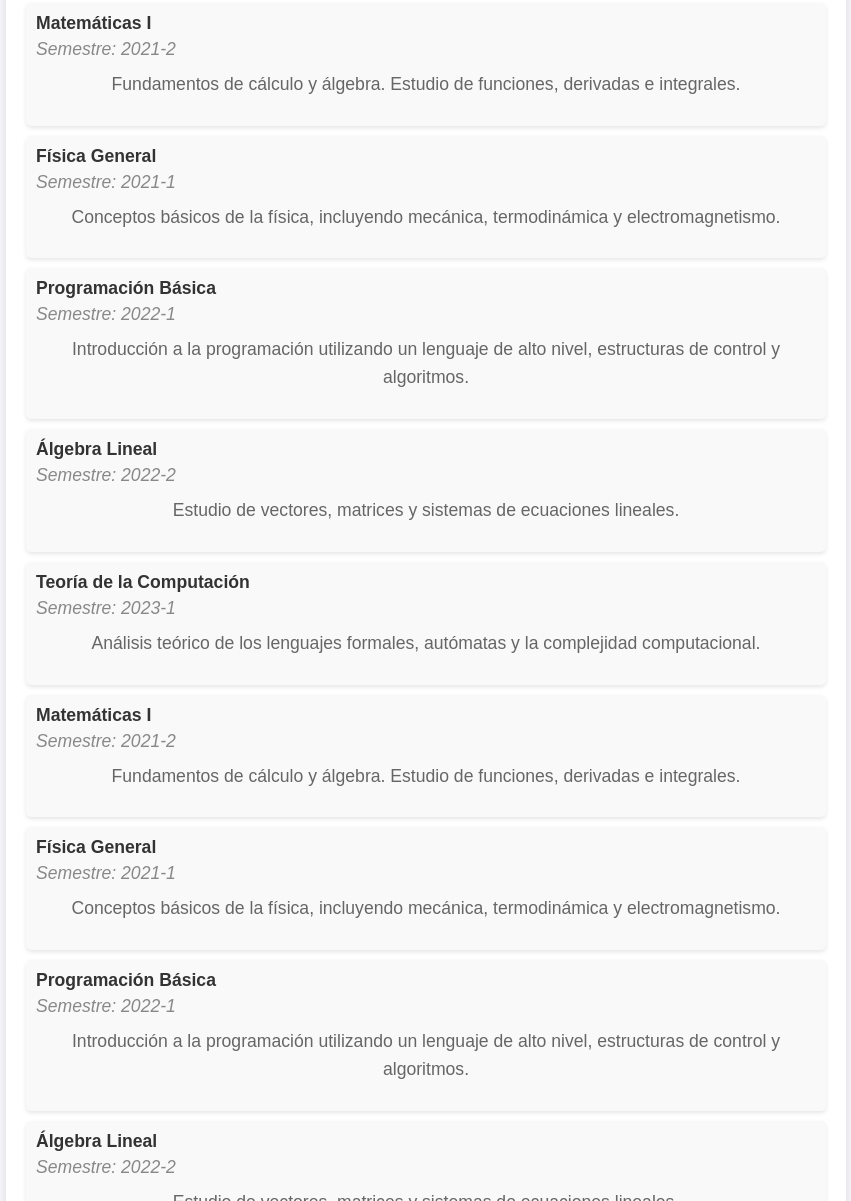
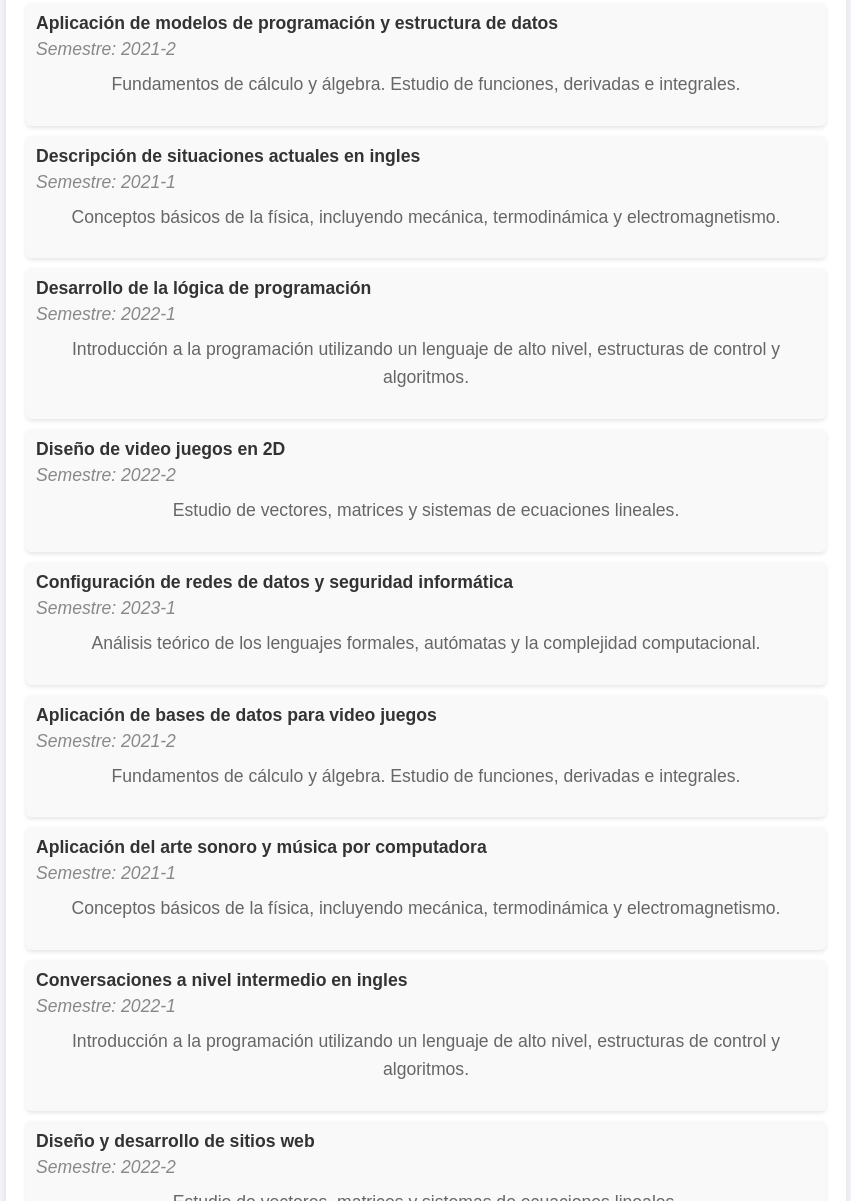
Before and after one commit to UFG-MGallardo/Lab_Github_Pages, a plain HTML site: page index.html in a window 1280 px wide. Shown: the part 1599-2800 px from the top of the page, without its empty margins (214-1065 px from the left). Drawn offline with Linux system fonts and the light colour scheme.

Commit message:
creacion de tabla de materias

```diff
--- a/index.html
+++ b/index.html
@@ -15,152 +15,152 @@
             <h2>Clases Cursadas en la Universidad</h2>
             <ul>
                 <li>
-                    <span class="course-name">Matemáticas I</span>
+                    <span class="course-name">Desarrollo del pensamiento matemático</span>
                     <span class="semester">Semestre: 2021-2</span>
                     <p class="course-description">Fundamentos de cálculo y álgebra. Estudio de funciones, derivadas e integrales.</p>
                 </li>
                 <li>
-                    <span class="course-name">Física General</span>
+                    <span class="course-name">- Aplicación de la física en video juegos</span>
                     <span class="semester">Semestre: 2021-1</span>
                     <p class="course-description">Conceptos básicos de la física, incluyendo mecánica, termodinámica y electromagnetismo.</p>
                 </li>
                 <li>
-                    <span class="course-name">Programación Básica</span>
+                    <span class="course-name">Manejo de sistemas operativos de pc y dispositivos móviles</span>
                     <span class="semester">Semestre: 2022-1</span>
                     <p class="course-description">Introducción a la programación utilizando un lenguaje de alto nivel, estructuras de control y algoritmos.</p>
                 </li>
                 <li>
-                    <span class="course-name">Álgebra Lineal</span>
+                    <span class="course-name">Apropiación de vocabulario en ingles</span>
                     <span class="semester">Semestre: 2022-2</span>
                     <p class="course-description">Estudio de vectores, matrices y sistemas de ecuaciones lineales.</p>
                 </li>
                 <li>
-                    <span class="course-name">Teoría de la Computación</span>
+                    <span class="course-name">Comunicación oral y escrita</span>
                     <span class="semester">Semestre: 2023-1</span>
                     <p class="course-description">Análisis teórico de los lenguajes formales, autómatas y la complejidad computacional.</p>
                 </li>
                 <li>
-                    <span class="course-name">Matemáticas I</span>
+                    <span class="course-name">Análisis e interpretación de datos</span>
                     <span class="semester">Semestre: 2021-2</span>
                     <p class="course-description">Fundamentos de cálculo y álgebra. Estudio de funciones, derivadas e integrales.</p>
                 </li>
                 <li>
-                    <span class="course-name">Física General</span>
+                    <span class="course-name">construcción de frases en ingles</span>
                     <span class="semester">Semestre: 2021-1</span>
                     <p class="course-description">Conceptos básicos de la física, incluyendo mecánica, termodinámica y electromagnetismo.</p>
                 </li>
                 <li>
-                    <span class="course-name">Programación Básica</span>
+                    <span class="course-name">Desarrollo de liderazgo, emprendimiento e innovación</span>
                     <span class="semester">Semestre: 2022-1</span>
                     <p class="course-description">Introducción a la programación utilizando un lenguaje de alto nivel, estructuras de control y algoritmos.</p>
                 </li>
                 <li>
-                    <span class="course-name">Álgebra Lineal</span>
+                    <span class="course-name">Desarrollo del pensamiento matemático avanzado</span>
                     <span class="semester">Semestre: 2022-2</span>
                     <p class="course-description">Estudio de vectores, matrices y sistemas de ecuaciones lineales.</p>
                 </li>
                 <li>
-                    <span class="course-name">Teoría de la Computación</span>
+                    <span class="course-name">Elaboración de narrativa audio visual</span>
                     <span class="semester">Semestre: 2023-1</span>
                     <p class="course-description">Análisis teórico de los lenguajes formales, autómatas y la complejidad computacional.</p>
                 </li>
                 <li>
-                    <span class="course-name">Matemáticas I</span>
+                    <span class="course-name">Aplicación de modelos de programación y estructura de datos</span>
                     <span class="semester">Semestre: 2021-2</span>
                     <p class="course-description">Fundamentos de cálculo y álgebra. Estudio de funciones, derivadas e integrales.</p>
                 </li>
                 <li>
-                    <span class="course-name">Física General</span>
+                    <span class="course-name">Descripción de situaciones actuales en ingles</span>
                     <span class="semester">Semestre: 2021-1</span>
                     <p class="course-description">Conceptos básicos de la física, incluyendo mecánica, termodinámica y electromagnetismo.</p>
                 </li>
                 <li>
-                    <span class="course-name">Programación Básica</span>
+                    <span class="course-name">Desarrollo de la lógica de programación</span>
                     <span class="semester">Semestre: 2022-1</span>
                     <p class="course-description">Introducción a la programación utilizando un lenguaje de alto nivel, estructuras de control y algoritmos.</p>
                 </li>
                 <li>
-                    <span class="course-name">Álgebra Lineal</span>
+                    <span class="course-name">Diseño de video juegos en 2D</span>
                     <span class="semester">Semestre: 2022-2</span>
                     <p class="course-description">Estudio de vectores, matrices y sistemas de ecuaciones lineales.</p>
                 </li>
                 <li>
-                    <span class="course-name">Teoría de la Computación</span>
+                    <span class="course-name">Configuración de redes de datos y seguridad informática</span>
                     <span class="semester">Semestre: 2023-1</span>
                     <p class="course-description">Análisis teórico de los lenguajes formales, autómatas y la complejidad computacional.</p>
                 </li>
                 <li>
-                    <span class="course-name">Matemáticas I</span>
+                    <span class="course-name">Aplicación de bases de datos para video juegos</span>
                     <span class="semester">Semestre: 2021-2</span>
                     <p class="course-description">Fundamentos de cálculo y álgebra. Estudio de funciones, derivadas e integrales.</p>
                 </li>
                 <li>
-                    <span class="course-name">Física General</span>
+                    <span class="course-name">Aplicación del arte sonoro y música por computadora</span>
                     <span class="semester">Semestre: 2021-1</span>
                     <p class="course-description">Conceptos básicos de la física, incluyendo mecánica, termodinámica y electromagnetismo.</p>
                 </li>
                 <li>
-                    <span class="course-name">Programación Básica</span>
+                    <span class="course-name">Conversaciones a nivel intermedio en ingles</span>
                     <span class="semester">Semestre: 2022-1</span>
                     <p class="course-description">Introducción a la programación utilizando un lenguaje de alto nivel, estructuras de control y algoritmos.</p>
                 </li>
                 <li>
-                    <span class="course-name">Álgebra Lineal</span>
+                    <span class="course-name">Diseño y desarrollo de sitios web</span>
                     <span class="semester">Semestre: 2022-2</span>
                     <p class="course-description">Estudio de vectores, matrices y sistemas de ecuaciones lineales.</p>
                 </li>
                 <li>
-                    <span class="course-name">Teoría de la Computación</span>
+                    <span class="course-name">Gestión de proyectos informáticos</span>
                     <span class="semester">Semestre: 2023-1</span>
                     <p class="course-description">Análisis teórico de los lenguajes formales, autómatas y la complejidad computacional.</p>
                 </li>
                 <li>
-                    <span class="course-name">Matemáticas I</span>
+                    <span class="course-name">Aplicación de la seguridad en redes de datos</span>
                     <span class="semester">Semestre: 2021-2</span>
                     <p class="course-description">Fundamentos de cálculo y álgebra. Estudio de funciones, derivadas e integrales.</p>
                 </li>
                 <li>
-                    <span class="course-name">Física General</span>
+                    <span class="course-name">Aplicación de la ética</span>
                     <span class="semester">Semestre: 2021-1</span>
                     <p class="course-description">Conceptos básicos de la física, incluyendo mecánica, termodinámica y electromagnetismo.</p>
                 </li>
                 <li>
-                    <span class="course-name">Programación Básica</span>
+                    <span class="course-name">Creación de ilustraciones graficas en 2D</span>
                     <span class="semester">Semestre: 2022-1</span>
                     <p class="course-description">Introducción a la programación utilizando un lenguaje de alto nivel, estructuras de control y algoritmos.</p>
                 </li>
                 <li>
-                    <span class="course-name">Álgebra Lineal</span>
+                    <span class="course-name">Manejo de residuos de aparatos eléctricos y electrónicos</span>
                     <span class="semester">Semestre: 2022-2</span>
                     <p class="course-description">Estudio de vectores, matrices y sistemas de ecuaciones lineales.</p>
                 </li>
                 <li>
-                    <span class="course-name">Teoría de la Computación</span>
+                    <span class="course-name">Producción de video</span>
                     <span class="semester">Semestre: 2023-1</span>
                     <p class="course-description">Análisis teórico de los lenguajes formales, autómatas y la complejidad computacional.</p>
                 </li>
                 <li>
-                    <span class="course-name">Matemáticas I</span>
+                    <span class="course-name">Aplicación de la psicología a los video juegos</span>
                     <span class="semester">Semestre: 2021-2</span>
                     <p class="course-description">Fundamentos de cálculo y álgebra. Estudio de funciones, derivadas e integrales.</p>
                 </li>
                 <li>
-                    <span class="course-name">Física General</span>
+                    <span class="course-name">Creación de modelos en 3D básico</span>
                     <span class="semester">Semestre: 2021-1</span>
                     <p class="course-description">Conceptos básicos de la física, incluyendo mecánica, termodinámica y electromagnetismo.</p>
                 </li>
                 <li>
-                    <span class="course-name">Programación Básica</span>
+                    <span class="course-name">Creación de ilustraciones graficas en 3D</span>
                     <span class="semester">Semestre: 2022-1</span>
                     <p class="course-description">Introducción a la programación utilizando un lenguaje de alto nivel, estructuras de control y algoritmos.</p>
                 </li>
                 <li>
-                    <span class="course-name">Álgebra Lineal</span>
+                    <span class="course-name">Diseño de video juegos en 3D</span>
                     <span class="semester">Semestre: 2022-2</span>
                     <p class="course-description">Estudio de vectores, matrices y sistemas de ecuaciones lineales.</p>
                 </li>
                 <li>
-                    <span class="course-name">Teoría de la Computación</span>
+                    <span class="course-name">Modelamiento de protopitos y aplicación en consolas de videojuegos</span>
                     <span class="semester">Semestre: 2023-1</span>
                     <p class="course-description">Análisis teórico de los lenguajes formales, autómatas y la complejidad computacional.</p>
                 </li>
```
